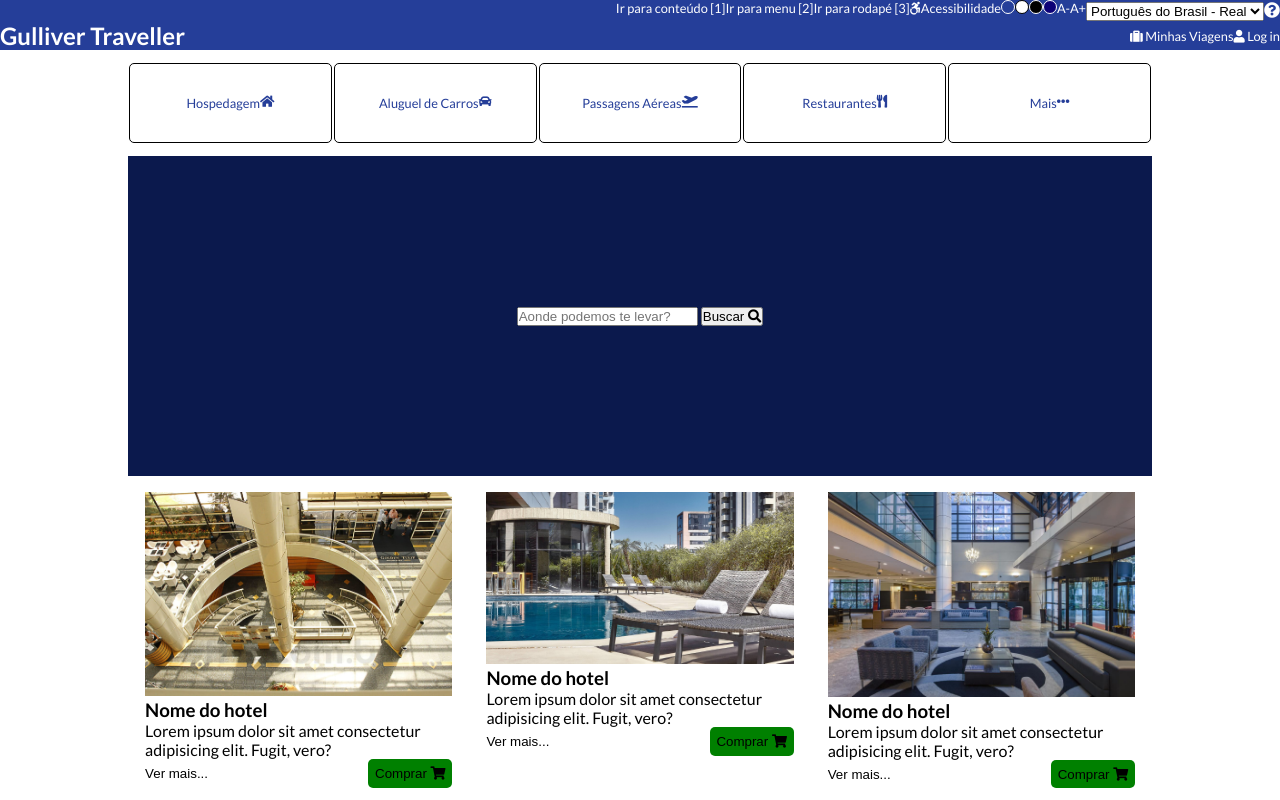
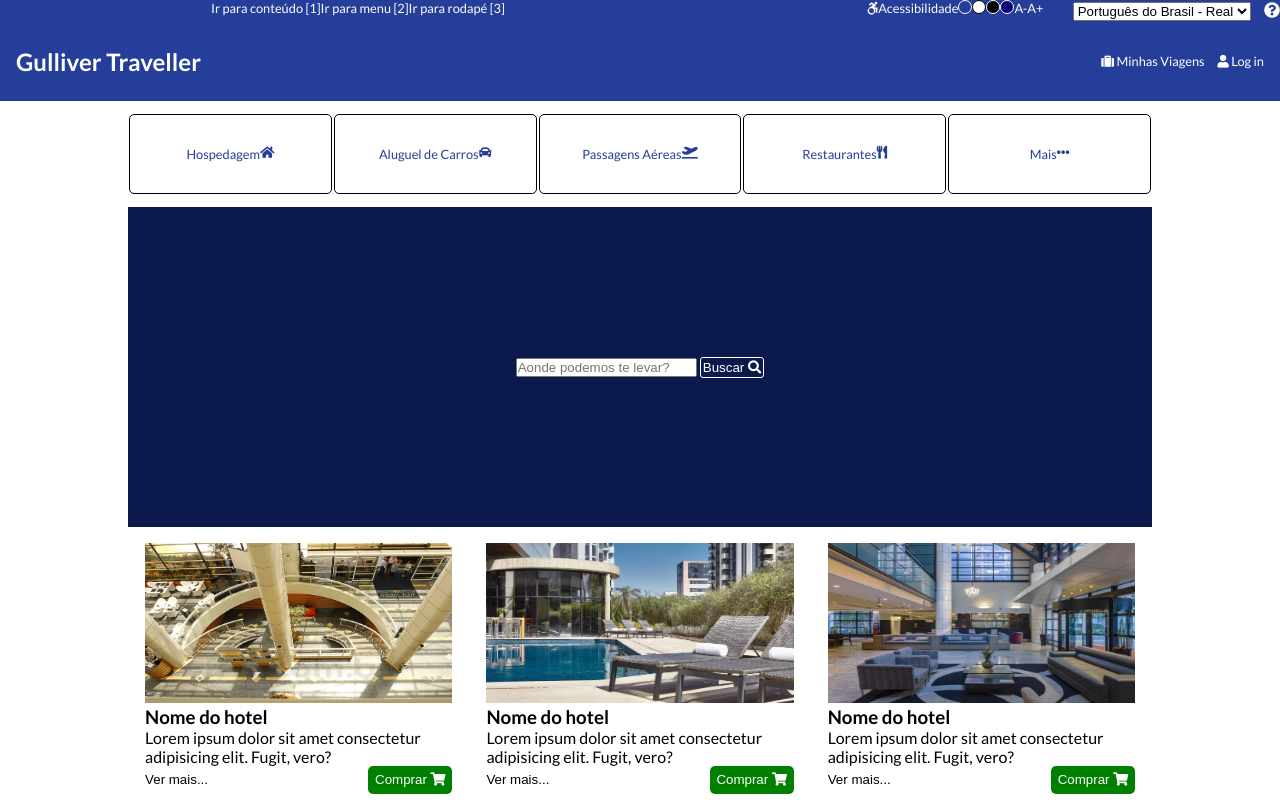
Before and after one commit to igorsfugiwara/desafio-acessibilidade, a plain HTML site: page index.html in a window 1280 px wide. Shown: the top 800 px of the page. Drawn offline with Linux system fonts and the light colour scheme.

Commit message:
cor de botões e imagens nos cards

```diff
--- a/css/style.css
+++ b/css/style.css
@@ -31,7 +31,12 @@ header a {
 .acessibilidade__menu{
     display: flex;
 }
-
+.acessibilidade__menu, .sites select{
+    margin: 0 1em;
+}
+.acessibilidade__sumario{
+    width: 50%;
+}
 .contraste__zero, .contraste__branco, .contraste__preto, .contraste__azul{
     width: 14px;
     height: 14px;
@@ -56,10 +61,16 @@ header a {
 .cabecalho__principal{
     display: flex;
     justify-content: space-between;
+    height: 10vh;
+    align-items: center;
+    margin: 0 1em;
 }
 .cabecalho__principal ul{
     display: flex;
     align-items: center;
+}
+.cabecalho__principal ul li:first-child{
+    margin-right: 1em;
 }
 
 /* MAIN */
@@ -98,6 +109,13 @@ header a {
     align-items: center;
 }
 
+.buscar__form form button{
+    background: none;
+    border: 1px solid white;
+    padding: 2px;
+    color: white;
+    border-radius: 3px;
+}
 /* hoteis */
 .conteudo__hotel{
     display: flex;
@@ -109,6 +127,7 @@ header a {
     margin: 1em;
 }
 .card img{
+    height: 160px;
     width: 100%;
 }
 .card__botoes{
@@ -120,6 +139,7 @@ header a {
     background: none;
 }
 .card__comprar{
+    color: white;
     background-color: green;
     border: none;
     padding: 0.5em;
```
